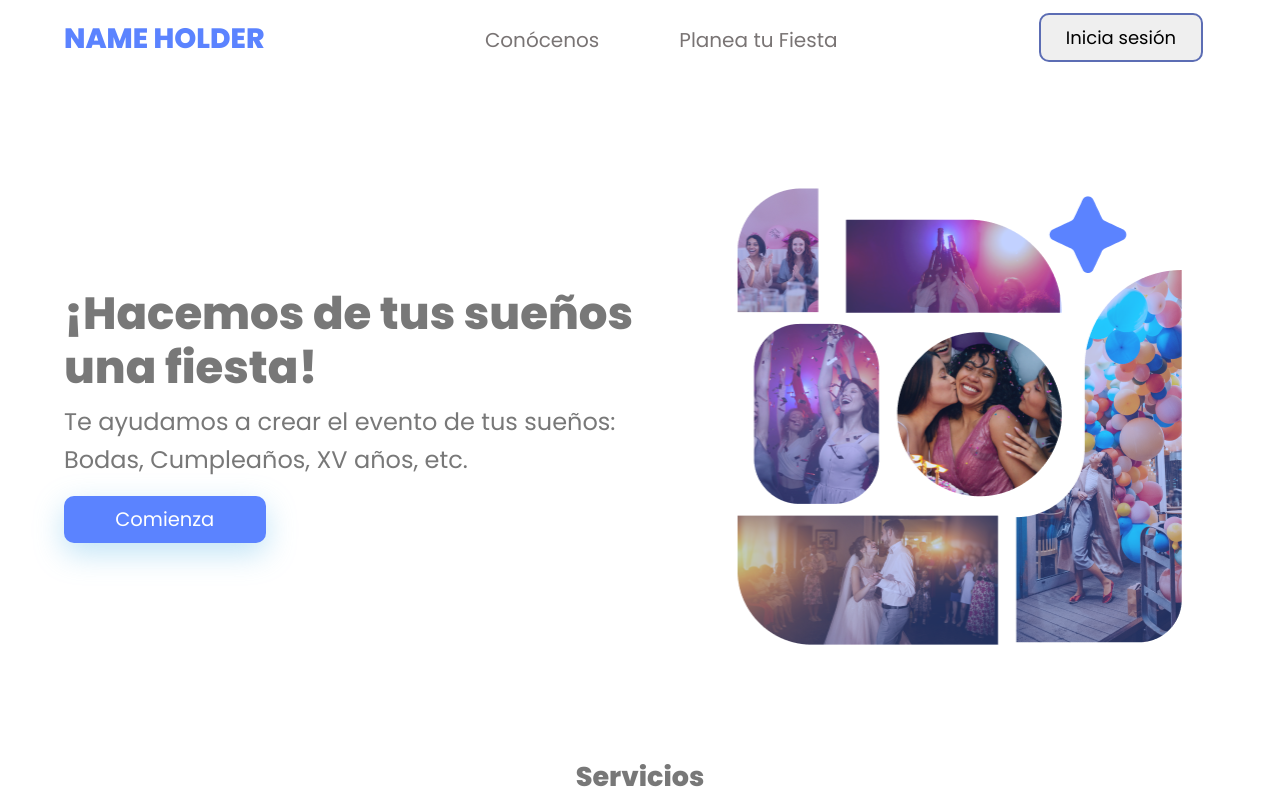
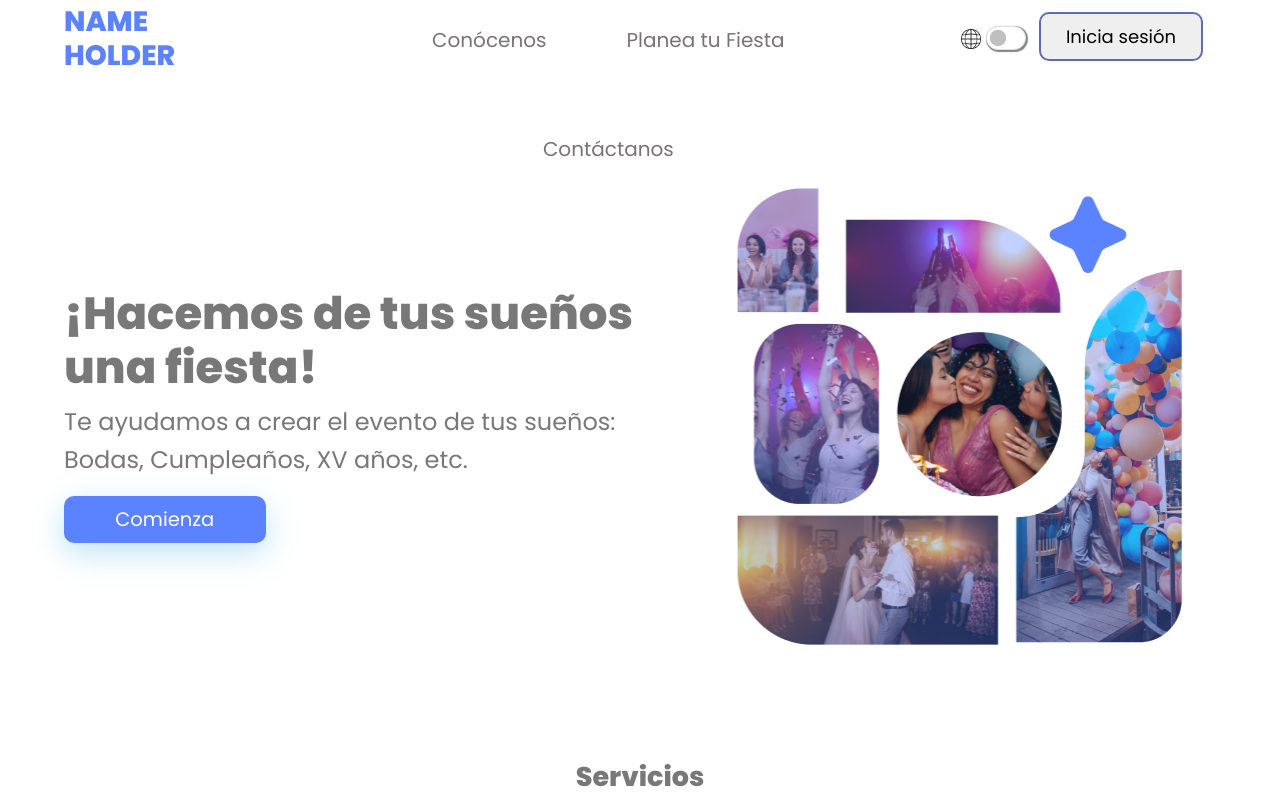
Before and after one commit to ErickArzat/DesarrolloWeb, a Vue app: page / in a window 1280 px wide. Shown: the top 800 px of the page. Built offline with nearby package versions, Linux system fonts and the light colour scheme.

Commit message:
Modificacion de Nav y agregarcion de Boton para el cambio de idioma

```diff
--- a/src/assets/main.css
+++ b/src/assets/main.css
@@ -76,9 +76,7 @@ body{
     text-decoration: none;
   }
 
-
-/*Nav*/
-.header{
+  .header{
     background-color: #fff;
     display: flex;
     justify-content: space-between;
@@ -90,10 +88,43 @@ body{
     color: #000;
     font-size: 30px;
     cursor: pointer;
+    margin-left: 15px;
     order: 3;
 }
 #check{
     display: none;
+}
+.lang-div{
+  display: flex;
+}
+.form-check{
+  display: flex;
+  align-items: center;
+}
+.form-check .form-check-input[type="checkbox"] {
+  width: 40px;
+  height: 24px;
+  box-shadow: 1px 1px 1px 1px #858585;
+}
+.form-check .form-check-input[type="checkbox"]:checked {
+  background-color: #383838;
+  border: none;
+}
+.form-check .form-check-input[type="checkbox"]:focus {
+  border: none;
+}
+
+#lang-select{
+  padding: 5px 10px;
+  color: #333;
+  background-color: #eee;
+  border: 1px solid black;
+  border-radius: 5px;
+}
+#lang-img{
+  width: 20px;
+  color: #000;
+  margin: 5px 42px 0 0;
 }
 .header h3{
     font-family: 'Poppins', sans-serif;
@@ -126,18 +157,19 @@ body{
     font-weight: 400;
     font-size: 15px;
     color: #636363;
+    transition: color 0.3s ease;
     text-decoration: none;
 }
 
 .header .nav-links li a:hover{
-    text-decoration: underline;
     font-size: 20px;
-    color: #000;
-    transition: all 0.3s;
+    color: #5B83FF;
+    transition: all 0.5s;
 }
-
+.header .btn{
+  display: none;
+}
 .header .btn button{
-    display: none;
     font-family: 'Poppins', sans-serif;
     font-weight: 400;
     font-size: 15px;
@@ -153,82 +185,6 @@ body{
     left: 0;
 }
 
-
-/*Nav*/
-.header{
-    background-color: #fff;
-    display: flex;
-    justify-content: space-between;
-    align-items: center;
-    height: 75px;
-    padding: 5px 5%;
-}
-.checkbtn{
-    color: #000;
-    font-size: 30px;
-    cursor: pointer;
-    order: 3;
-}
-#check{
-    display: none;
-}
-.header h3{
-    font-family: 'Poppins', sans-serif;
-    margin-top: 10px;
-    font-weight: 800;
-    color: #5B83FF;
-}
-.header .nav { /*Links */
-    position: fixed;
-    width: 100%;
-    height: 100vh;
-    background: #e1e1e1;
-    left: -100%;
-    top: 85px;
-    transition: all 0.5s;
-}
-
-.header .nav-links {
-    width: 100%;
-    margin-right: 0;
-    text-align: center;
-}
-
-.header .nav-links li {
-    display: block;
-    margin: 50px auto;
-}
-.header .nav-links a{
-    font-family: 'Poppins', sans-serif;
-    font-weight: 400;
-    font-size: 15px;
-    color: #636363;
-    text-decoration: none;
-}
-
-.header .nav-links li a:hover{
-    text-decoration: underline;
-    font-size: 20px;
-    color: #000;
-    transition: all 0.3s;
-}
-
-.header .btn button{
-    display: none;
-    font-family: 'Poppins', sans-serif;
-    font-weight: 400;
-    font-size: 15px;
-    color: #000;
-    padding: 9px 25px;
-    min-width: auto;
-    border: 2px solid #5C6DB4;
-    border-radius: 10px;
-    white-space: nowrap;
-}
-
-#check:checked ~ .nav {
-    left: 0;
-}
 
 /*ContactUs*/
 .row {
--- a/src/components/ContactUs.vue
+++ b/src/components/ContactUs.vue
@@ -1,11 +1,11 @@
 
 <template>
-    <div class="container">
+    <div class="container" id="contactus">
       <h3 class="text-center mb-5">{{ $t('contact.title') }}</h3>
         <div class="row">
             <div class="col-md-5">
               <div class="content">
-                <h4 class="title-contactUs mb-4">{{ $t('contact.contact') }}</h4>
+                <h4 class="title-contactUs mb-4">{{ $t('contact.contact_title') }}</h4>
               </div>
               <div class="mt-4">
                   <div class="content">
@@ -27,13 +27,13 @@
               </div>
             </div>
             <div class="col-md-7 grow-on-hover">
-              <h4 class="title-message">{{ $t('contact.sendmessage') }}</h4>
+              <h4 class="title-message">{{ $t('contact.form_title') }}</h4>
                 <div class="mb-3">
-                    <label for="formGroupExampleInput" class="form-label">{{ $t('contact.name') }}</label>
+                    <label for="formGroupExampleInput" class="form-label">{{ $t('contact.name_label') }}</label>
                     <input type="text" class="form-control" id="formGroupExampleInput">
                   </div>
                   <div class="mb-3">
-                    <label for="formGroupExampleInput2" class="form-label">Email</label>
+                    <label for="formGroupExampleInput2" class="form-label">{{ $t('contact.email_label') }}</label>
                     <input type="text" class="form-control" id="formGroupExampleInput2">
                   </div>
                   <div class="mb-3">
@@ -45,7 +45,7 @@
         </div>
     </div>
 </template>
-
+<script></script>
 <style>
 @import url('https://fonts.googleapis.com/css2?family=Poppins:wght@600&display=swap');
 
--- a/src/components/NavBar.vue
+++ b/src/components/NavBar.vue
@@ -1,46 +1,78 @@
 <template>
     <header class="header">
-        <input type="checkbox" name="" id="check">
-        <label for="check" class="checkbtn">
-            <i class="bi bi-list"></i>
-        </label>
+        <input type="checkbox" name="" id="check" v-model="showMenu">
+
 
         <div class="name-holder">
             <a href=""><h3>NAME HOLDER</h3></a>
         </div>
-        <nav class="nav">
+        <nav class="nav" >
             <ul class="nav-links">
-                <li><a href="#aboutus">{{ $t('nav.meetus') }}</a></li>
-                <li><a href="#planner">{{ $t('nav.plan') }}</a></li>
+                <li @click="handleNavigation('aboutus')"><a href="#aboutus">{{ $t('nav.meetus') }}</a></li>
+                <li @click="handleNavigation('planner')"><a href="#planner">{{ $t('nav.plan') }}</a></li>
+                <li @click="handleNavigation('contactus')"><a href="#contactus">{{ $t('nav.contactus') }}</a></li>
                 <li id="btnLogIn"><a href="#">{{ $t('btn.login') }}</a></li>
             </ul>
         </nav>
-        <a class="btn" href="/login"><button>{{ $t('btn.login') }}</button></a>
+        <div class="lan-div">
+            <div class="form-check form-switch">
+                <img id="lang-img" src="../assets/imagenes/idioma.png" alt="">
+                <input class="form-check-input custom-switch custom-control-input" type="checkbox" role="switch" id="flexSwitchCheckDefault" @click="toggleLocale">
+                <a class="btn" href="/login"><button>{{ $t('btn.login') }}</button></a>
+                <label for="check" class="checkbtn">
+                    <i class="bi bi-list"></i>
+                </label>
+            </div>
+
+        </div>
     </header>
 </template>
 
+<script>
+    export default {
+        name: "MenuNav",
+        data() {
+            return {
+                locale: this.$i18n.locale,
+                showMenu: false,
+            };
+        },
+        computed: {
+
+        },
+        methods: {
+            toggleLocale() {
+                this.$i18n.locale = this.$i18n.locale === 'en' ? 'es' : 'en';
+                localStorage.setItem('selectedLocale', this.$18n.locale);
+            },
+            handleNavigation(sectionId) {
+                this.showMenu = false;
+            },
+        },
+     }
+</script>
 <style>
 
-@media screen and (min-width: 744px) { /**Pantalla mas chica --> Pantalla Mediana*/
+@media screen and (min-width: 934px) {
     .header .nav-links #btnLogIn {
-        display: none; /**Block -> None */
+        display: none;
     }
     .header .nav{
         transition: none;
     }
-    .header .btn button {
-        display: block;  /**None -> Block*/
+    .header .btn{
+        display: block;
     }
 
     .checkbtn {
-        display: none; /**Block -> None */
+        display: none;
     }
     .header .nav-links a {
         transition: none;
-        color: #797474; /**Cambio de color*/
+        color: #797474;
     }
     .header .nav-links li a:hover{
-        font-size: 15px;
+        font-size: 18px;
     }
 
     .header h3{
@@ -64,7 +96,7 @@
     }
 }
 
-@media screen and (min-width: 953px){ /**Pantalla mediana --> Pantalla Grande*/
+@media screen and (min-width: 1206px){
     .header h3{
         font-size: 28px;
     }
@@ -75,7 +107,8 @@
         font-size: 20px;
     }
     .header .nav-links li a:hover{
-        font-size: 20px;
+        font-size: 24px;
+        transition: 0.5s ease;
     }
     .header .nav-links li{
         padding: 12px 40px 0 40px;
--- a/src/i18n/messages.js
+++ b/src/i18n/messages.js
@@ -5,6 +5,7 @@ export default{
         meetus:"Conócenos",
         plan:"Planea tu Fiesta",
         parties:"Fiestas",
+        contactus:"Contáctanos",
        },
        btn:{
         begin:"Comienza",
@@ -85,13 +86,6 @@ export default{
         }
 
        },
-       contact:{
-        title:"¿Tienes alguna duda?",
-        sendmessage: "Envíanos un mensaje",
-        contact: "Contáctanos",
-        name: "Nombre",
-        message: "Mensaje"
-       },
         landing:{
             title: '¡Hacemos de tus sueños una fiesta!',
             desc: 'Te ayudamos a crear el evento de tus sueños: Bodas, Cumpleaños, XV años, etc.',
@@ -165,9 +159,10 @@ export default{
             button: 'Send'
         },
         nav:{
-            meetus:"Conócenos",
-            plan:"Planea tu Fiesta",
-            parties:"Fiestas",
+            meetus:"know us",
+            plan:"Plan your Party",
+            parties:"Parties",
+            contactus:"Contáctanos",
            },
         btn:{
             begin:"Comienza",
@@ -178,17 +173,6 @@ export default{
         home:{
             pgraf1: "¡Hacemos de tus sueños una fiesta!",
             pgraf2: "Te ayudamos a crear el evento de tus sueños: Bodas, Cumpleaños, XV años, etc."
-        },
-        services:{
-            title:"Sevicios",
-            ubication:"Ubicación",
-            ubidesc: "Nosotros nos encargamos de proporcionar una ubicación ideal para tu evento",
-            decoration:"Decoración",
-            decdesc: "Trabajamos en conjunto para poder encontrar la decoración adecuada para ti",
-            music: "Música",
-            muscdesc:"Con nuestro basto repertorio de artistas buscamos el que se adapte perfectamente al tono de tu evento",
-            food: "Alimentos",
-            fdesc: "Variedad de alimentos para cumplir con el paladar y necesidades de nuestros clientes",
         },
         refferals:{
             title:"¿Quiénes somos?"
@@ -247,13 +231,6 @@ export default{
                 show: "Show"
             }
         },
-        contact:{
-            title:"¿Tienes alguna duda?",
-            sendmessage: "Envíanos un mensaje",
-            contact: "Contáctanos",
-            name: "Nombre",
-            message: "Mensaje"
-        }
 
     }
 }
```
Also changed, not shown: package.json (+5 -5 lines), src/assets/imagenes/idioma.png (added), 1 other file (tests, documents, lock files or other folders).
